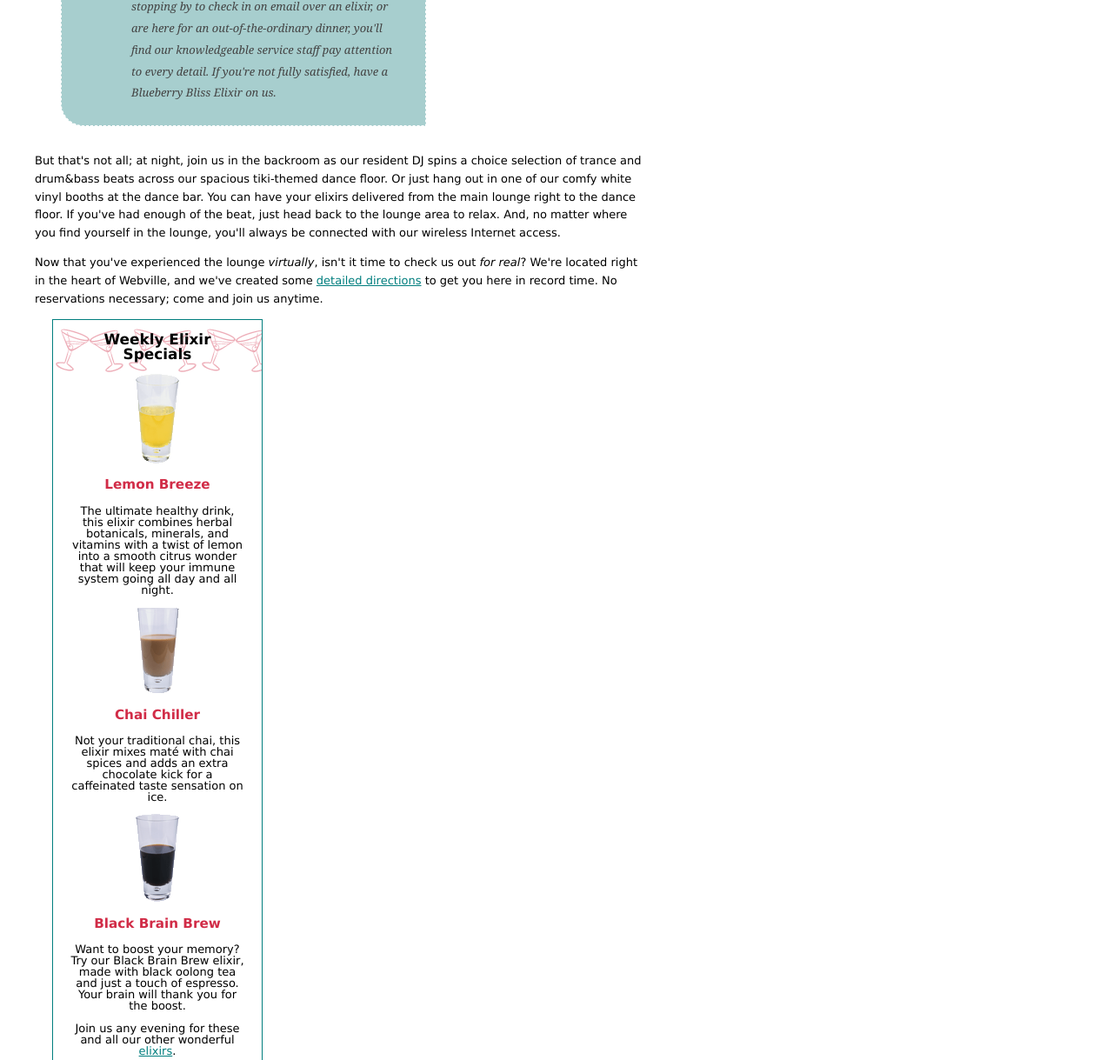
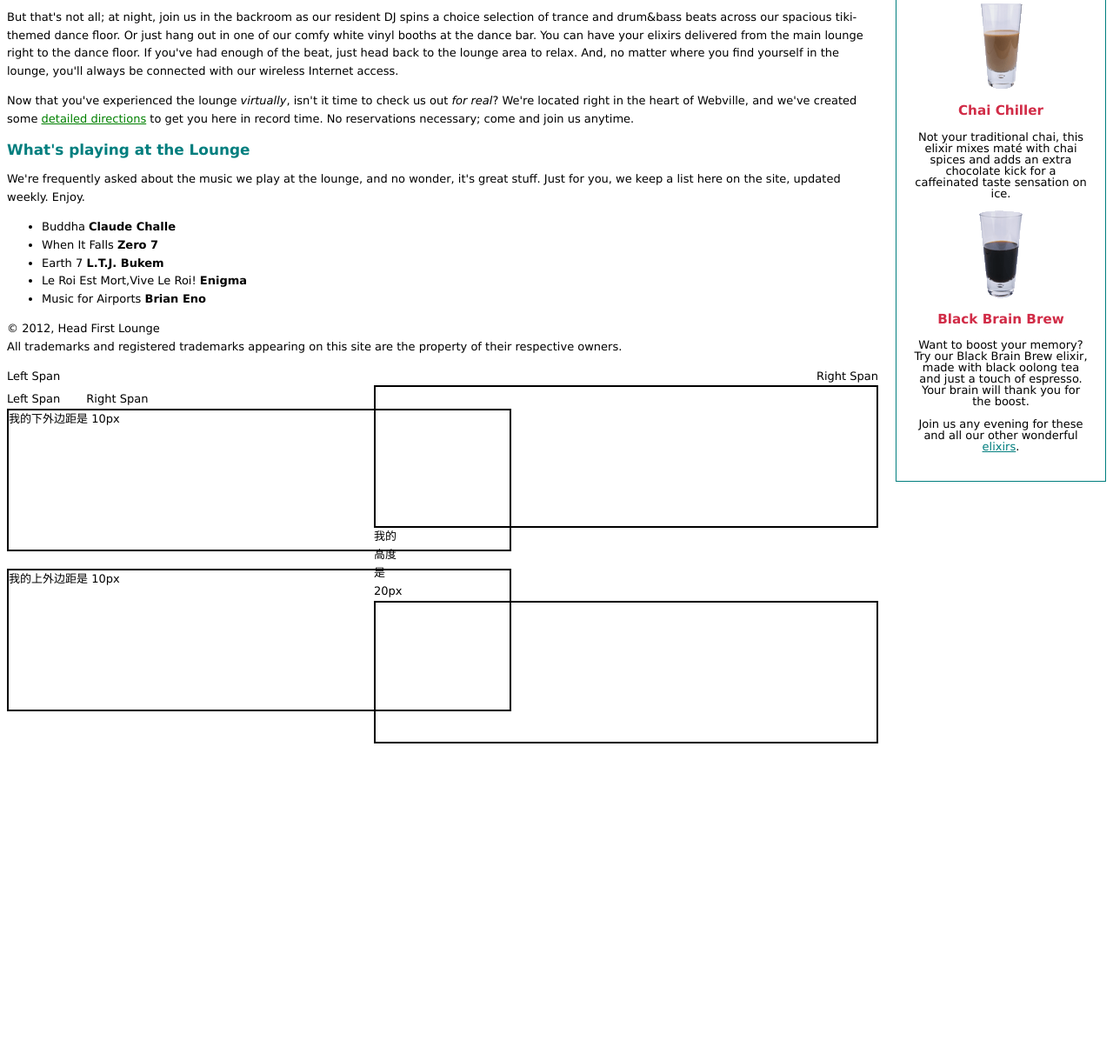
Before and after one commit to fengjiayao6/WebExercises, a plain HTML site: page Lesson16/Lesson16/lounge.html in a window 1280 px wide. Shown: the part 557-1776 px from the top of the page at 87% size. After the commit the page ends 1412 px from the top, so only its background shows below. Drawn offline with Linux system fonts and the light colour scheme.

Commit message:
学习了flow 修改了lesson16

```diff
--- a/Lesson16/Lesson16/lounge.css
+++ b/Lesson16/Lesson16/lounge.css
@@ -32,9 +32,9 @@ h2 {
 .elixirs{
     border: thin solid #007e7e;
 
+    padding: 0px 20px 20px 20px;
+
     width: 200px;
-
-    padding: 0px 20px 20px 20px;
 
     margin-left: 20px;
 
@@ -44,6 +44,8 @@ h2 {
     text-align: center;
 
     line-height: 1;
+
+    float: right;
 }
 
 
@@ -87,3 +89,35 @@ a:hover{
   background: #f88396;
   color: #0d5353;
 }
+
+.left {
+  margin-right: 10px;
+}
+
+.right {
+  margin-left: 20px;
+  float:right;
+}
+
+.ruler {
+  display: inline-block;
+  width: 30px;
+}
+
+div.block {
+  width: 45vw;
+  height: 20vh;
+  border: 2px solid black;
+}
+
+.top {
+  margin-bottom: 10px;
+}
+
+.bottom {
+  margin-top: 20px;
+}
+
+.ruler{
+  height: 20px;
+}
--- a/Lesson16/Lesson16/lounge.html
+++ b/Lesson16/Lesson16/lounge.html
@@ -3,14 +3,54 @@
   <head>
     <meta charset="utf-8">
     <title>Head First Lounge</title>
-    <link type="text/css" rel="stylesheet" href="lounge-mobile.css">
-    <link type="text/css" rel="stylesheet" href="lounge-print.css">
     <link type="text/css" rel="stylesheet" href="lounge.css">
   </head>
   <body>
     <div class="head">
       <p><img src="images/logo.gif" alt="Head First Lounge"></p>
     </div>
+    <div class="elixirs">
+      <h2>Weekly Elixir Specials</h2>
+      <p>
+        <img src="images/yellow.gif" alt="Lemon Breeze Elixir">
+      </p>
+      <h3>Lemon Breeze</h3>
+      <p>
+        The ultimate healthy drink, this elixir combines
+        herbal botanicals, minerals, and vitamins with
+        a twist of lemon into a smooth citrus wonder
+        that will keep your immune system going all
+        day and all night.
+      </p>
+
+      <p>
+        <img src="images/chai.gif" alt="Chai Chiller Elixir">
+      </p>
+      <h3>Chai Chiller</h3>
+      <p>
+        Not your traditional chai, this elixir mixes mat&eacute;
+        with chai spices and adds an extra chocolate kick for
+        a caffeinated taste sensation on ice.
+      </p>
+
+      <p>
+        <img src="images/black.gif" alt="Black Brain Brew Elixir">
+      </p>
+      <h3>Black Brain Brew</h3>
+      <p>
+        Want to boost your memory?  Try our Black Brain Brew
+        elixir, made with black oolong tea and just a touch
+        of espresso.  Your brain will thank you for the boost.
+      </p>
+
+      <p>
+        Join us any evening for these and all our
+        other wonderful
+        <a href="beverages/elixir.html"
+            title="Head First Lounge Elixirs">elixirs</a>.
+      </p>
+    </div>
+
     <div class="content">
         <h1>Welcome to the Head First Lounge</h1>
       <p>
@@ -60,48 +100,6 @@
       </p>
     </div>
 
-    <div class="elixirs">
-      <h2>Weekly Elixir Specials</h2>
-      <p>
-        <img src="images/yellow.gif" alt="Lemon Breeze Elixir">
-      </p>
-      <h3>Lemon Breeze</h3>
-      <p>
-        The ultimate healthy drink, this elixir combines
-        herbal botanicals, minerals, and vitamins with
-        a twist of lemon into a smooth citrus wonder
-        that will keep your immune system going all
-        day and all night.
-      </p>
-
-      <p>
-        <img src="images/chai.gif" alt="Chai Chiller Elixir">
-      </p>
-      <h3>Chai Chiller</h3>
-      <p>
-        Not your traditional chai, this elixir mixes mat&eacute;
-        with chai spices and adds an extra chocolate kick for
-        a caffeinated taste sensation on ice.
-      </p>
-
-      <p>
-        <img src="images/black.gif" alt="Black Brain Brew Elixir">
-      </p>
-      <h3>Black Brain Brew</h3>
-      <p>
-        Want to boost your memory?  Try our Black Brain Brew
-        elixir, made with black oolong tea and just a touch
-        of espresso.  Your brain will thank you for the boost.
-      </p>
-
-      <p>
-        Join us any evening for these and all our
-        other wonderful
-        <a href="beverages/elixir.html"
-            title="Head First Lounge Elixirs">elixirs</a>.
-      </p>
-    </div>
-
     <div class="music">
       <h2>What's playing at the Lounge</h2>
       <p>
@@ -140,5 +138,27 @@
         the property of their respective owners.
       </p>
     </div>
+
+    <span class="left">Left Span</span><span class="right">Right Span</Span>
+    <br>
+    <span>Left Span</span><span class="ruler"></span><span>Right Span</span>
+
+    <div class="right">
+        <div class="block">
+        </div>
+        <div class="ruler">
+            我的高度是 20px
+        </div>
+        <div class="block">
+        </div>
+    </div>
+    <div>
+        <div class="block top">
+            我的下外边距是 10px
+        </div>
+        <div class="block bottom">
+            我的上外边距是 10px
+        </div>
+    </div>
   </body>
 </html>
```
